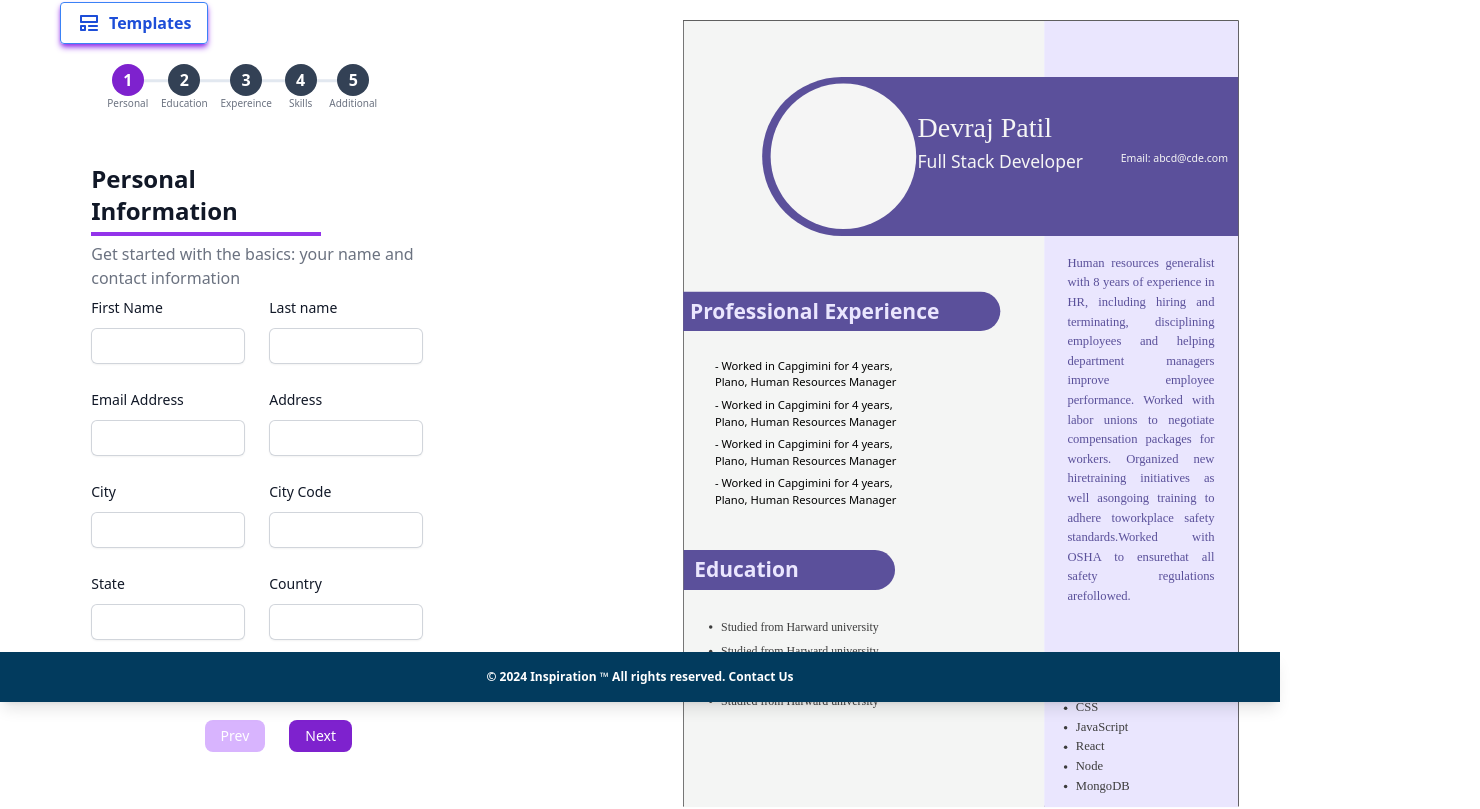
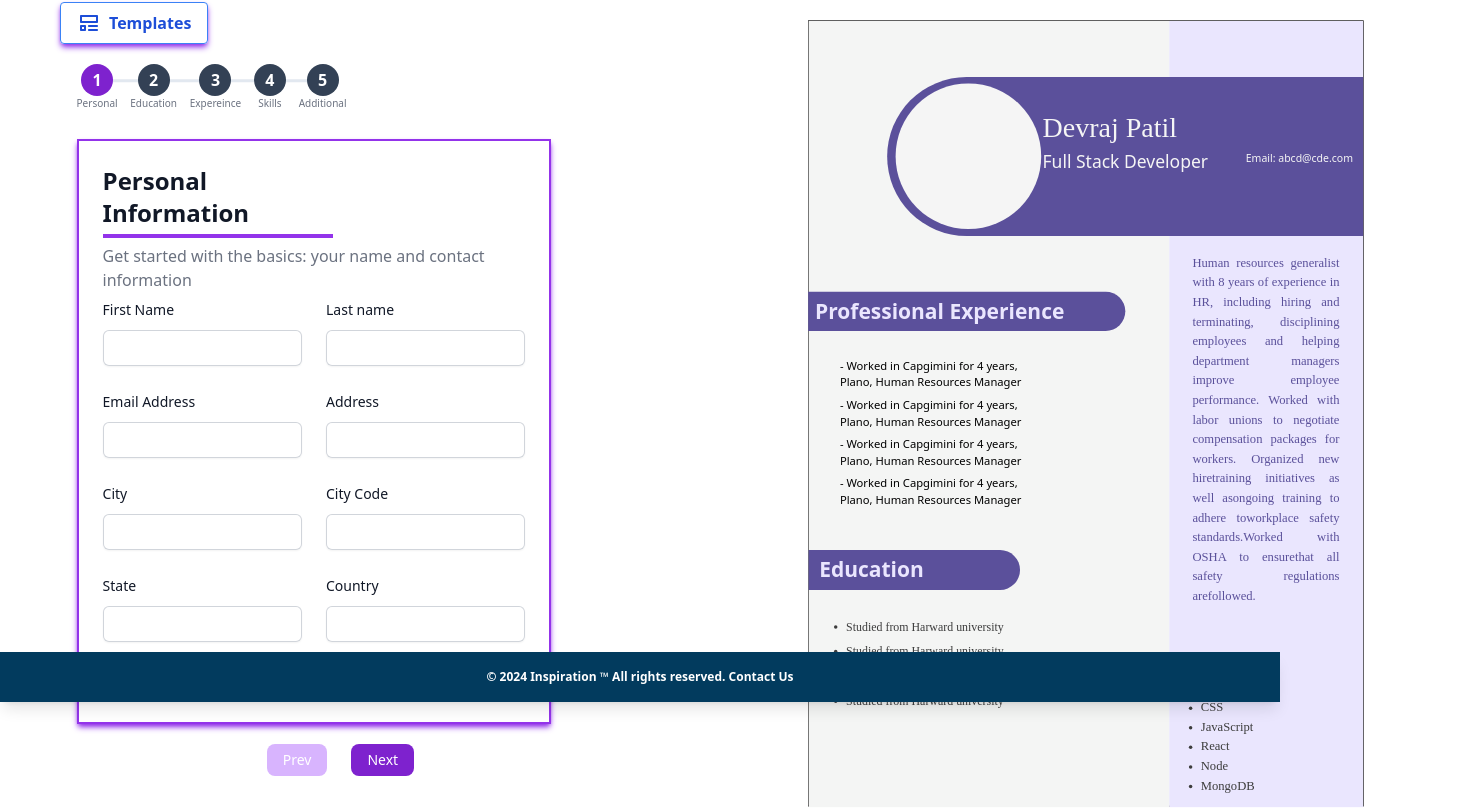
Before and after one commit to sckchcm-g/resume-builder, a React (Vite) app: page /dashboard in a window 1280 px wide. Shown: the part 98-907 px from the top of the page, 1480 px wide, since content can reach past the window. Built offline with nearby package versions, Linux system fonts and the light colour scheme.

Commit message:
Preview functionality fixed and styled the form a bit

```diff
--- a/src/components/Form/MultiStepForm.jsx
+++ b/src/components/Form/MultiStepForm.jsx
@@ -8,7 +8,7 @@ import SkillsForm from './MultiForms/SkillsForm.jsx';
 // import Accordian from './'
 const FormCtn =({num})=>{
   return(
-  <div className="w-[100%]">
+  <div className="">
     {/* Used COndtional Rendering to Render Different Forms */}
     {num===0?<PersonaIInfo/>:num===1?<Education/>:num===2?<Experience/>:num===3?<SkillsForm/>:<AccorComponent/>}
   </div>
@@ -22,13 +22,13 @@ const FormCtn =({num})=>{
     <div className=" rounded-lg w-12/12 m-auto md:w-12/12 lg:w-12/12 ">
     {/* // <div className=" rounded-lg m-auto"> */}
 
-      <div className="ml-10">
+      <div className="">
         <FormStepper Newnum={formLevel} setForm={setForm}/>
       {/* Main Form Section Start */}
       </div>
 
           <FormCtn num={formLevel}/>
-        <div className="flex flex-row justify-center">
+        <div className="flex flex-row justify-center mt-[20px]">
 
         {formLevel>0?<button className="focus:outline-none text-white bg-purple-700 hover:bg-purple-800 focus:ring-4 focus:ring-purple-300 font-medium rounded-lg text-sm px-4 py-1.5 mb-3 mx-3" onClick={()=>setForm(formLevel-1)} >Prev</button>:
        <button className="focus:outline-none text-white bg-purple-300  hover:bg-purple-400  font-medium rounded-lg text-sm px-4 py-1.5 mb-3 mx-3">Prev</button>
--- a/src/components/Form/PersonaIInfo.jsx
+++ b/src/components/Form/PersonaIInfo.jsx
@@ -23,7 +23,7 @@ export default function PersonaIInfo() {
   }
 
   return (
-    <div className="p-6 mt-[20px] w-[90%]  h-[100%]  lg:w-[95%] xl:h-[65%] xl:w-[90%]">
+    <div className="border-[#9333ea] border-2 shadow-[#9333ea] shadow-md p-6 mt-[20px] w-[90%]  h-[100%]  lg:w-[95%] xl:h-[65%] xl:w-[90%]">
       {successMsg && (
         <p className=" absolute right-10 top-8 font-bold p-0 bg-green-600 px-3 py-0.5 rounded-tr-xl rounded-bl-xl inline-block text-white text-sm">
           {successMsg}
--- a/src/ui/AppLayout.jsx
+++ b/src/ui/AppLayout.jsx
@@ -72,7 +72,7 @@ function AppLayout() {
   ];
 
   return previewToggle ? (
-    <div className="preview-container ">
+    <div className="preview-container fixed top-0 left-0 h-full ">
       {templates.map((template) => {
         if (selectedTemplate === template.id) {
           return (
@@ -140,5 +140,6 @@ function AppLayout() {
       )}
     </div>
   );
+
 }
 export default AppLayout;
--- a/src/ui/DesktopView.jsx
+++ b/src/ui/DesktopView.jsx
@@ -208,14 +208,14 @@ function DesktopView() {
       <div className="desktop-view flex w-[97%] pt-[20px] mx-[30px]">
         <Header />
 
-        <div className="left w-[45%]">
+        <div className="left w-[50%]">
         <Navbar selectedTemplate={selectedTemplate} setPopupVisible={setPopupVisible} templates={templates} popupVisible={popupVisible} handleTemplateClick={handleTemplateClick} closePopup={closePopup}/>
 
 
 
           <MultiStepForm />
         </div>
-        <div className="right w-[60%]  xl:w-[60%] z-0 ">
+        <div className="right w-[60%]  xl:w-[30%] z-0 ">
           {selectedTemplate === "TemplateD1" && <TemplateD1 />}
           {selectedTemplate === "TemplateD2" && <TemplateD2 />}
           {selectedTemplate === "TemplateD3" && <TemplateD3 />}
--- a/src/ui/templates/MainTemplate.jsx
+++ b/src/ui/templates/MainTemplate.jsx
@@ -16,7 +16,7 @@ function MainTemplate() {
   return (
 
     <div
-      className="template main-template bg-white   lg:mt-[20px] w-[210mm] h-[297mm] lg:w-[210mm] lg:h-[297mm]  md:w-[1300px]  lg:max-h-[297mm] lg:overflow-auto lg:mb-[150px]   shadow-lg mx-[20px] px-[30px] lg:mx-20 lg:px-[50px] lg:pb-[100px] shadow-[#9333ea] relative z-0 tracking-wider"
+      className="template main-template bg-white   lg:mt-[20px] w-[210mm] h-[297mm] lg:w-[210mm] lg:h-[297mm]  md:w-[1300px]  lg:max-h-[297mm] lg:overflow-auto lg:mb-[150px]   shadow-lg mx-[20px] px-[30px]  lg:px-[50px] lg:pb-[100px] shadow-[#9333ea] relative z-0 tracking-wider"
        style={isLargeViewport ? { transform: "scale(0.6)", marginTop:"100px", marginLeft:"200px"} : {}}
     >
       {/*Template Header */}
```
